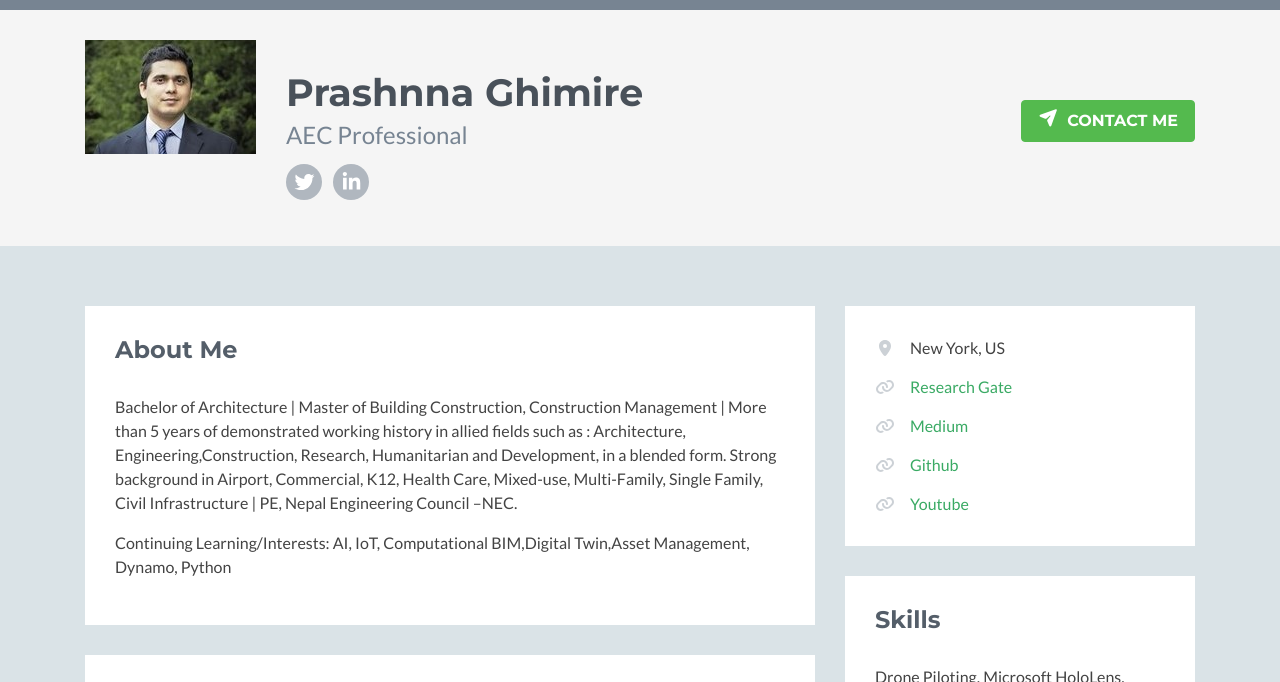
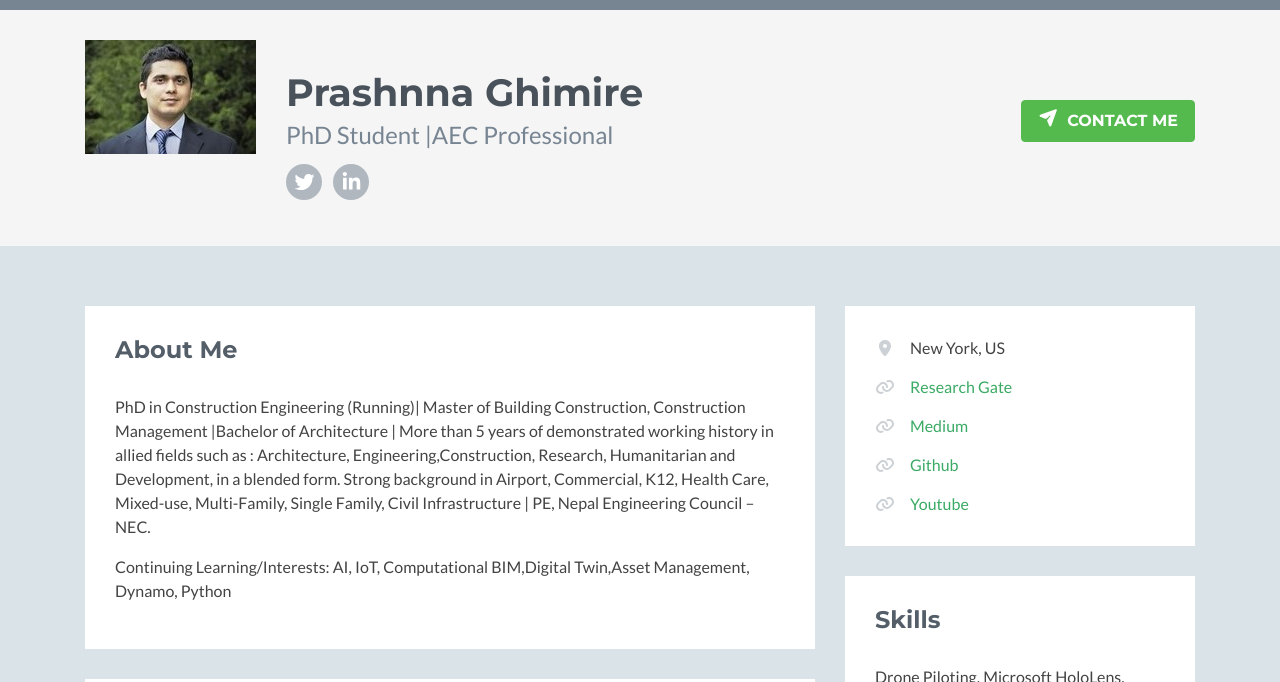
Before and after one commit to prashnnag/prashnnagg.github.io, a plain HTML site: page index.html in a window 1280 px wide. Shown: the top 682 px of the page. Drawn offline with nearby package versions, Linux system fonts and the light colour scheme; no server answers; a script that the page names is missing; some icons are missing.

Commit message:
Update index.html

```diff
--- a/index.html
+++ b/index.html
@@ -37,7 +37,7 @@
             <img class="profile-image img-fluid float-left" src="assets/images/2.jpg" alt="Prashnna Ghimire" />
             <div class="profile-content float-left">
                 <h1 class="name">Prashnna Ghimire</h1>
-                <h2 class="desc">AEC Professional</h2>
+                <h2 class="desc">PhD Student |AEC Professional</h2>
                 <ul class="social list-inline">
                     <li class="list-inline-item"><a href="https://twitter.com/prashnna_PG"><i class="fab fa-twitter"></i></a></li>
                     <li class="list-inline-item"><a href="https://www.linkedin.com/in/prashnna-g-b36274110/"><i class="fab fa-linkedin-in"></i></a></li>
@@ -54,7 +54,7 @@
                     <div class="section-inner">
                         <h2 class="heading">About Me</h2>
                         <div class="content">
-                            <p>Bachelor of Architecture | Master of Building Construction, Construction Management | More than 5 years of demonstrated working history in allied fields such as : Architecture, Engineering,Construction, Research, Humanitarian and Development, in a blended form. Strong background in Airport, Commercial, K12, Health Care, Mixed-use, Multi-Family, Single Family, Civil Infrastructure | PE, Nepal Engineering Council –NEC.</p>
+                            <p>PhD in Construction Engineering (Running)| Master of Building Construction, Construction Management |Bachelor of Architecture  | More than 5 years of demonstrated working history in allied fields such as : Architecture, Engineering,Construction, Research, Humanitarian and Development, in a blended form. Strong background in Airport, Commercial, K12, Health Care, Mixed-use, Multi-Family, Single Family, Civil Infrastructure | PE, Nepal Engineering Council –NEC.</p>
                          <div class="content">
                             <p>Continuing Learning/Interests: AI, IoT, Computational BIM,Digital Twin,Asset Management, Dynamo, Python   </p>
                         </div><!--//content-->
```
